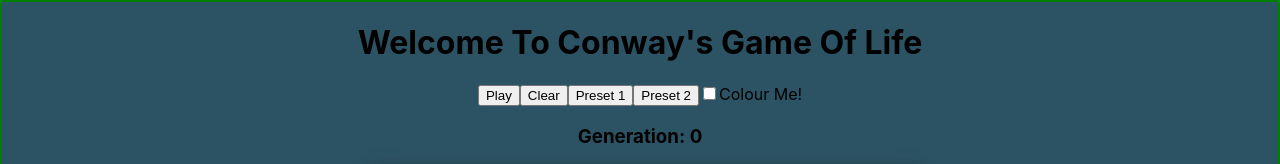
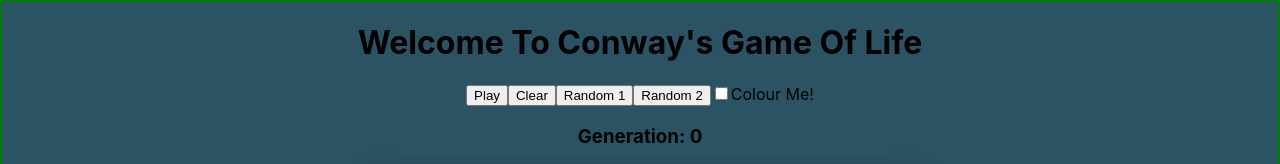
Before and after one commit to hesterrk/Game_Of_Life, a React (Create React App) app: page / in a window 1280 px wide. Shown: the top 164 px of the page. Built offline with nearby package versions, Linux system fonts and the light colour scheme.

Commit message:
renamed presets to random

```diff
--- a/src/components/Controls.js
+++ b/src/components/Controls.js
@@ -37,9 +37,9 @@ function Controls({ play, clearGrid, togglePlayState, grid, setGrid, changeColou
       <button onClick={clearGrid}>Clear</button>
 
       {/* Create premade living and dead cells (sample cell configurations the user can load and run)  */}
-      <button onClick={() => randomPresetOne()}>Preset 1</button>
+      <button onClick={() => randomPresetOne()}>Random 1</button>
 
-      <button onClick={() => randomPresetTwo()}>Preset 2</button>
+      <button onClick={() => randomPresetTwo()}>Random 2</button>
       <label>
         <input
           type="checkbox"
```
